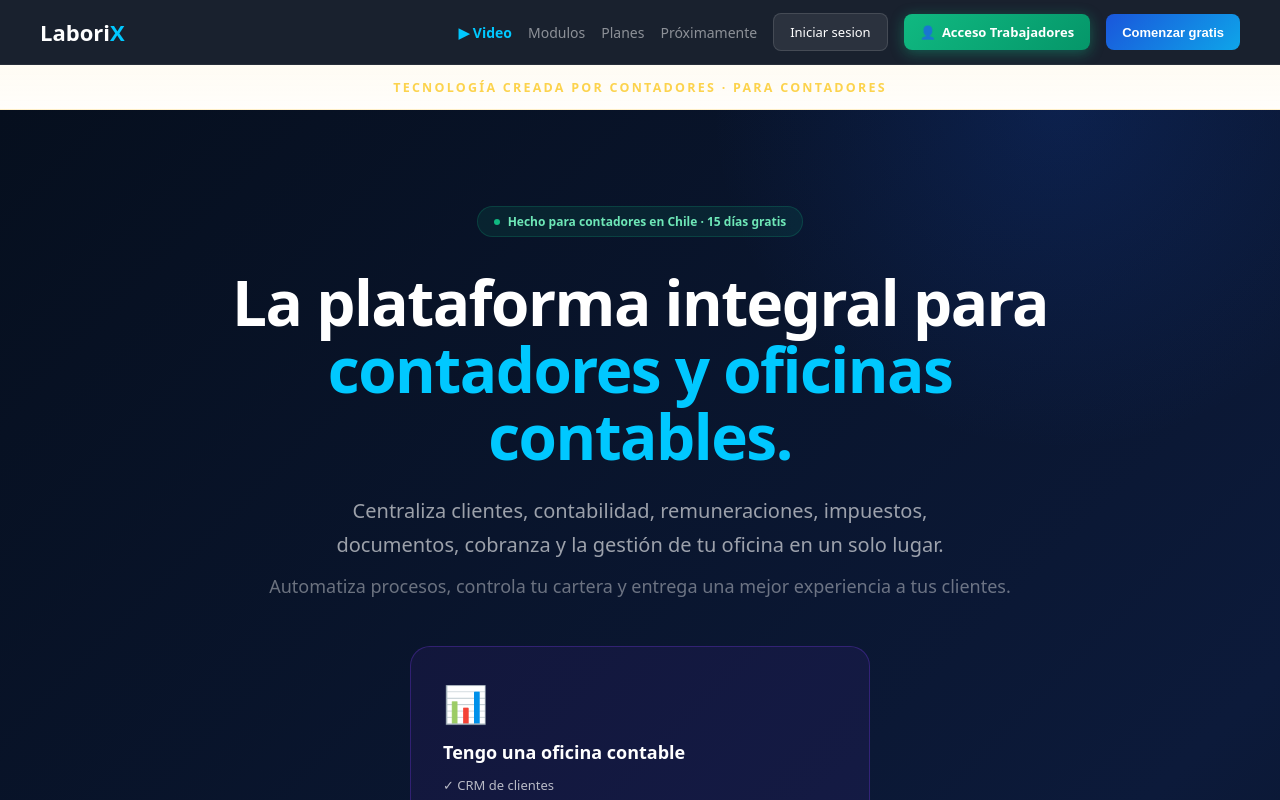
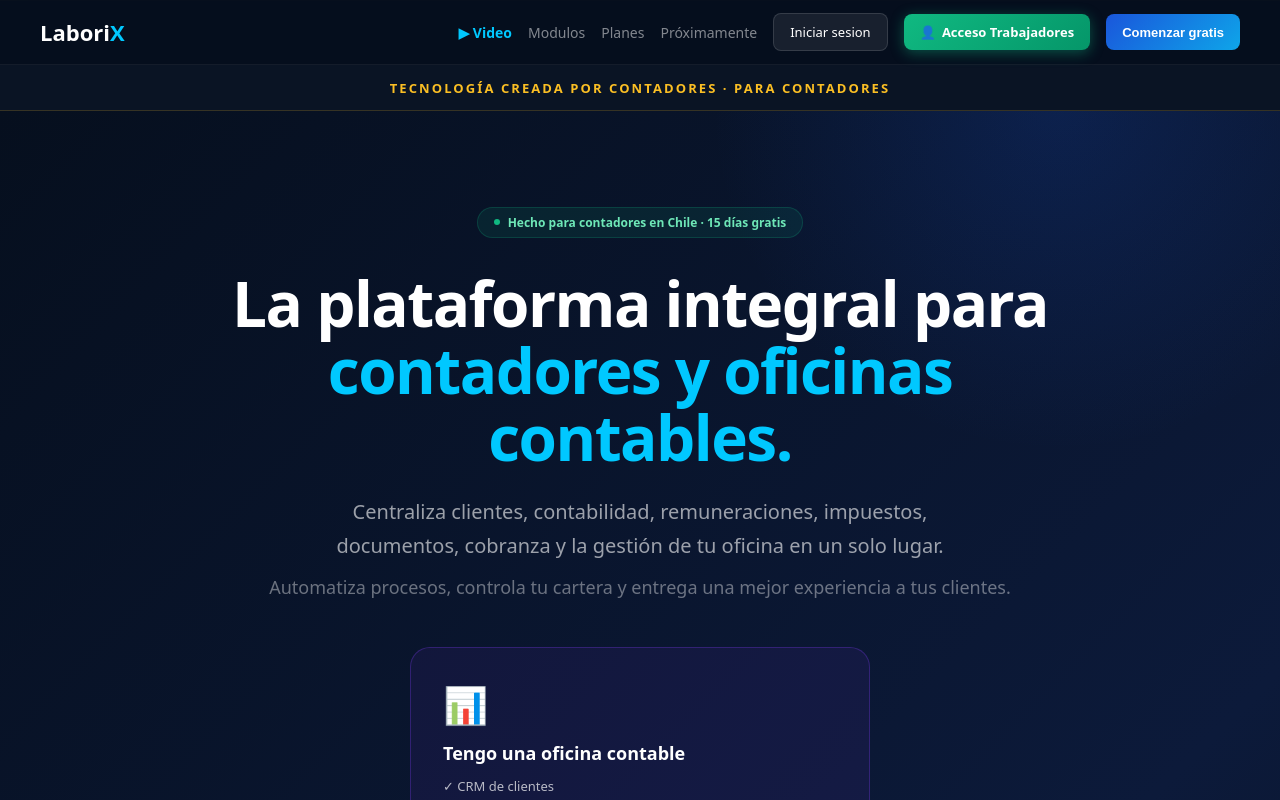
Before and after one commit to gc-gestion-laboral/labori-landing, a Next.js app: page / in a window 1280 px wide. Shown: the top 800 px of the page. Built offline with nearby package versions, Linux system fonts and the light colour scheme.

Commit message:
Landing: corregir fondo de la barra superior

```diff
--- a/app/page.js
+++ b/app/page.js
@@ -139,9 +139,9 @@ export default function Home() {
       </nav>
 
       {/* BANNER HECHO POR CONTADORES */}
-      <div style={{ background: 'linear-gradient(180deg,rgba(251,191,36,0.10),rgba(251,191,36,0.02))', borderBottom: '1px solid rgba(251,191,36,0.16)', paddingTop: '64px' }}>
+      <div style={{ background: '#0A1424', borderTop: '1px solid rgba(251,191,36,0.18)', borderBottom: '1px solid rgba(251,191,36,0.18)', paddingTop: '64px' }}>
         <div style={{ maxWidth: '1200px', margin: '0 auto', padding: '11px 2rem', textAlign: 'center' }}>
-          <span style={{ fontSize: 'clamp(10px,1.3vw,12.5px)', fontWeight: '700', color: '#FCD34D', letterSpacing: '0.18em', textTransform: 'uppercase', lineHeight: '1.6' }}>
+          <span style={{ fontSize: 'clamp(10.5px,1.3vw,13px)', fontWeight: '700', color: '#FBBF24', letterSpacing: '0.16em', textTransform: 'uppercase', lineHeight: '1.6' }}>
             Tecnología creada por contadores · para contadores
           </span>
         </div>
```
